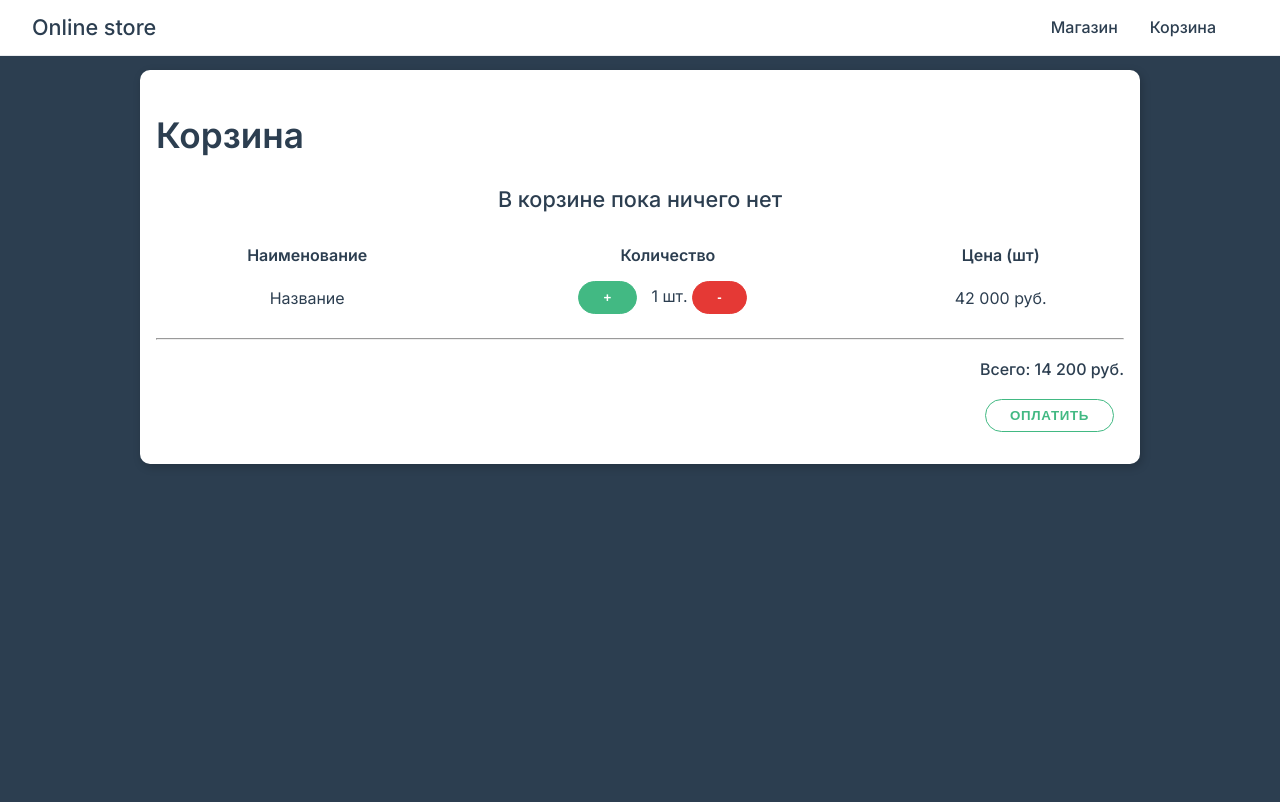
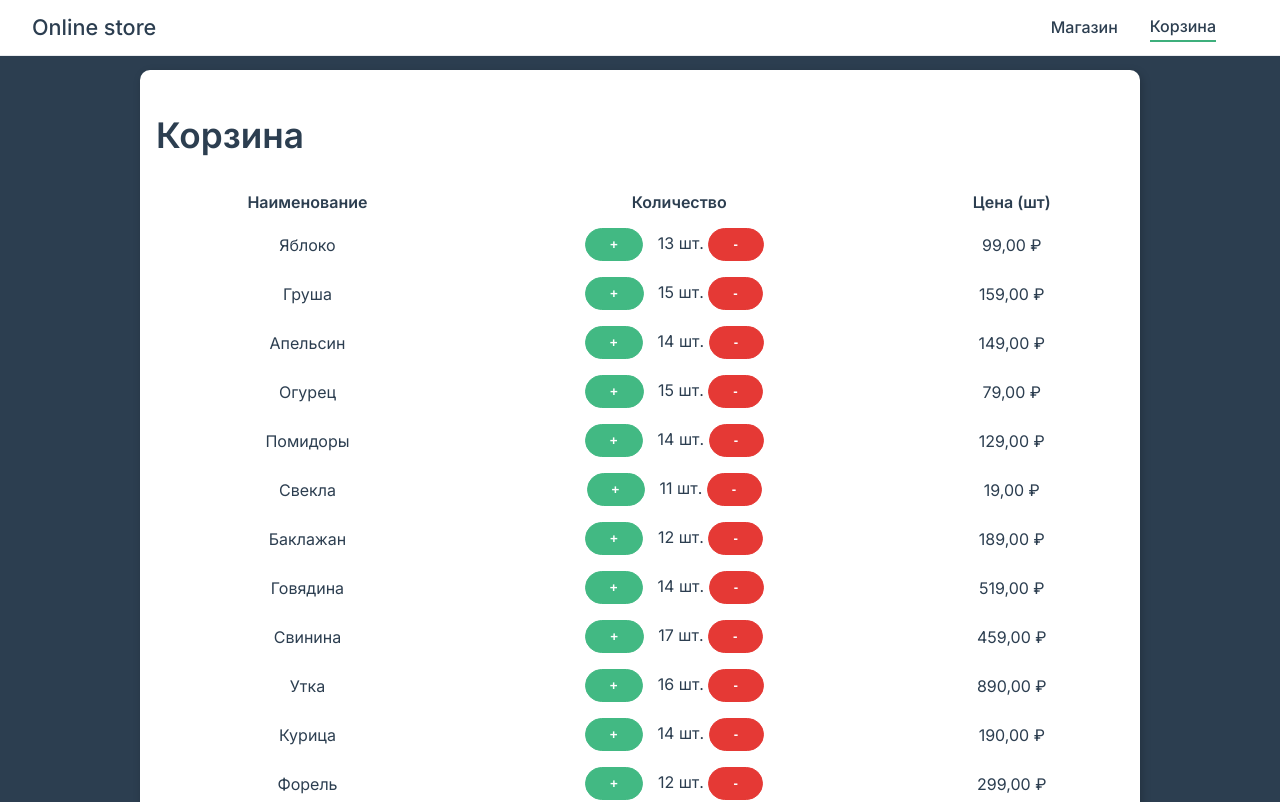
Before and after one commit to Semapa/online-store, a Vue app: page /cart in a window 1280 px wide. Shown: the top 802 px of the page. Built offline with nearby package versions, Linux system fonts and the light colour scheme; data requests are answered from the project's data file.

Commit message:
добавил страницу shop

```diff
--- a/src/App.vue
+++ b/src/App.vue
@@ -16,8 +16,9 @@ export default {
     const store = useStore()
 
     onMounted(() => {
-      store.dispatch('loadProducts')
+      store.dispatch('loadProductsFromServer')
     })
+
     return {
       layout: computed( () => route.meta.layout)
     }
--- a/src/router/index.js
+++ b/src/router/index.js
@@ -42,7 +42,9 @@ const routes = [
 
 const router = createRouter({
     history: createWebHistory(process.env.BASE_URL),
-    routes
+    routes,
+    linkActiveClass: 'active',
+    linkExactActiveClass: 'active'
 })
 
 //вызывается перед загрузкой нужной страницы
--- a/src/store/modules/product.module.js
+++ b/src/store/modules/product.module.js
@@ -7,14 +7,12 @@ export default {
     namespace: true,
     state() {
 
-
         return {
             products: []
-
         }
     },
     getters:{
-      getProducts(state){
+        getProducts(state){
           console.log('getProducts')
           return state.products
       }
@@ -28,7 +26,7 @@ export default {
         }
     },
     actions: {
-        async loadProducts({commit}){
+        async loadProductsFromServer({commit}){
             const response = await axios.get('/products')
             response.data.map((product) => {
                 commit('addProduct', product)
--- /dev/null
+++ b/src/use/cart.js
@@ -0,0 +1,55 @@
+import {ref, computed} from 'vue'
+import {useStore} from 'vuex'
+import {currency} from '@/utils/currency'
+
+// const CART_MODEL = {
+//   '2': 3,
+//   '5': 1
+// }
+
+// key = product id
+// value = product count
+
+export function useCart(){
+    const store = useStore()
+    const amount = ref(1)
+    const products = ref(store.getters.getProducts)
+    // const total = getTotal
+
+
+    function addAmountProduct(idx) {
+        products.value[idx].count++
+        // console.log(products.value[idx])
+    }
+
+    function reduceAmountProduct(idx) {
+        if (products.value[idx].count > 0)
+            products.value[idx].count--
+    }
+
+    function getTotal() {
+        let count = 0
+        products.value.map((item) => {
+            count += item.price * item.count
+        })
+        return count
+    }
+
+    function toPay(){
+        // const ob = Object.keys(CART_MODEL)
+        // console.log('ob', ob)
+        console.log('products', products)
+        console.log('store.products', store.getters.getProducts)
+    }
+
+    return {
+        amount,
+        currency,
+        addAmountProduct,
+        reduceAmountProduct,
+        products: products,
+        getTotal: computed(getTotal),
+        // total:computed(total),
+        toPay
+    }
+}
--- /dev/null
+++ b/src/use/shop.js
@@ -0,0 +1,21 @@
+import {ref} from 'vue'
+import {useStore} from 'vuex'
+
+export function useShop(){
+    const store = useStore()
+    const products = ref(store.getters.getProducts)
+
+    function sortProducts(){
+        console.log('showStore - products',products.value)
+        products.value.sort((a, b) => {
+            console.log('showStore',a.count, b.count)
+            if (a.count > b.count) return -1
+            if (a.count < b.count) return 1
+            return 0
+        })
+    }
+    return {
+        products,
+        sortProducts
+    }
+}
--- /dev/null
+++ b/src/utils/currency.js
@@ -0,0 +1,5 @@
+const formatter = new Intl.NumberFormat('ru-RU', {currency: 'RUB', style: 'currency'})
+
+export function currency(value) {
+    return formatter.format(value)
+}
--- a/src/views/Cart.vue
+++ b/src/views/Cart.vue
@@ -1,9 +1,9 @@
 <template>
   <div class="card">
     <h1>Корзина</h1>
-
-    <h3 class="text-center">В корзине пока ничего нет</h3>
-    <table class="table">
+    <h3 class="text-center" v-if="!products.length">В корзине пока ничего нет</h3>
+    <!--      <CartItem></CartItem>-->
+    <table class="table" v-else>
       <thead>
       <tr>
         <th>Наименование</th>
@@ -11,66 +11,35 @@
         <th>Цена (шт)</th>
       </tr>
       </thead>
-      <tbody>
-      <tr v-if="amount>0">
-        <td>Название</td>
+      <tbody >
+      <tr v-for="(product, idx) in products" :key="product.id" >
+        <template v-if="product.count>0">
+        <td>{{product.title}}</td>
         <td>
-          <button class="btn primary" @click="addAmountProduct">+</button>
-          {{amount}} шт.
-          <button class="btn danger" @click="reduceAmountProduct">-</button>
+          <button class="btn primary" @click="addAmountProduct(idx)">+</button>
+          {{product.count}} шт.
+          <button class="btn danger" @click="reduceAmountProduct(idx)">-</button>
         </td>
-        <td>42 000 руб.</td>
+        <td>{{ currency(product.price)}}</td>
+        </template>
       </tr>
+
       </tbody>
     </table>
     <hr>
-    <p class="text-right"><strong>Всего: 14 200 руб.</strong></p>
+    <p class="text-right"><strong>Всего: {{currency(getTotal)}}</strong></p>
     <p class="text-right">
-      <button class="btn" >Оплатить</button>
+      <button class="btn" @click="toPay">Оплатить</button>
     </p>
   </div>
 </template>
 
 <script>
-
-// const CART_MODEL = {
-//   '2': 3,
-//   '5': 1
-// }
-
-// key = product id
-// value = product count
-
-import {ref, computed} from 'vue'
-import {useStore} from 'vuex'
-// import product from "@/axios/product";
+import {useCart} from '@/use/cart'
 
 export default {
   setup() {
-    const store = useStore()
-    const amount = ref(1)
-    const products = ref(store.getters.getProducts)
-
-
-    // function load() {
-    //   store.dispatch('loadProducts')
-    // }
-    function addAmountProduct() {
-        amount.value++
-      console.log(products.value)
-    }
-
-    function reduceAmountProduct() {
-      amount.value--
-    }
-
-    return {
-      amount,
-      addAmountProduct,
-      reduceAmountProduct,
-      products: computed(products)
-      // load
-    }
+    return {...useCart()}
   }
 }
 </script>
--- a/src/views/Product.vue
+++ b/src/views/Product.vue
@@ -1,13 +1,26 @@
 <template>
-  <div>
-
-  </div>
+  <app-page back center title="Свекла">
+    <img src="https://images.grocery.yandex.net/2756334/33a66b51989449f9918122a775885fbc/300x300.png" />
+    <p>Категория: <strong>Название категории</strong></p>
+    <button class="btn">
+      123 руб
+    </button>
+    <div class="product-controls in-card">
+      <button class="btn danger">-</button>
+      <strong>12</strong>
+      <button class="btn primary">+</button>
+    </div>
+  </app-page>
+  <h3 class="text-center text-white">
+    Товара не найден.
+  </h3>
 </template>
 
 <script>
-export default {
-
-}
+// import AppPage from '../components/ui/AppPage'
+// export default {
+//   components: {AppPage}
+// }
 </script>
 
 <style scoped>
--- a/src/views/Shop.vue
+++ b/src/views/Shop.vue
@@ -1,15 +1,50 @@
 <template>
-  <div>
-    <h1 class="card">Store</h1>
+  <div class="card">
+    <div class="products-filter">
+      <div class="form-control">
+        <input type="text" placeholder="Найти товар...">
+        <span class="form-control-clear">&times;</span>
+      </div>
+
+      <ul class="list">
+        <li class="list-item" @click="sortProducts">Все</li>
+        <li class="list-item">
+          Название категории
+        </li>
+      </ul>
+    </div>
+    <div class="products-table">
+      <div class="product-card" v-for="product in products" :key="product.id">
+        <div class="product-img">
+          <img :src=product.img>
+        </div>
+        <h4 class="product-title">{{product.title}}</h4>
+        <div class="text-center">
+          <button class="btn">{{product.count}}</button>
+          <!--          <div class="product-controls">-->
+          <!--            <button class="btn danger">-</button>-->
+          <!--            <strong>123</strong>-->
+          <!--            <button class="btn primary">+</button>-->
+          <!--          </div>-->
+        </div>
+      </div>
+    </div>
   </div>
 </template>
 
 <script>
-export default {
-
-}
+import {useShop} from '@/use/shop'
+  export default {
+    setup(){
+      return {...useShop()}
+    }
+  }
 </script>
 
 <style scoped>
-
+  .card {
+    border-radius: 4px;
+    padding: 0;
+    display: flex;
+  }
 </style>
```
Also changed, not shown: src/components/cart/CartItem.vue (added, +13 -0 lines), 1 other file (tests, documents, lock files or other folders).
